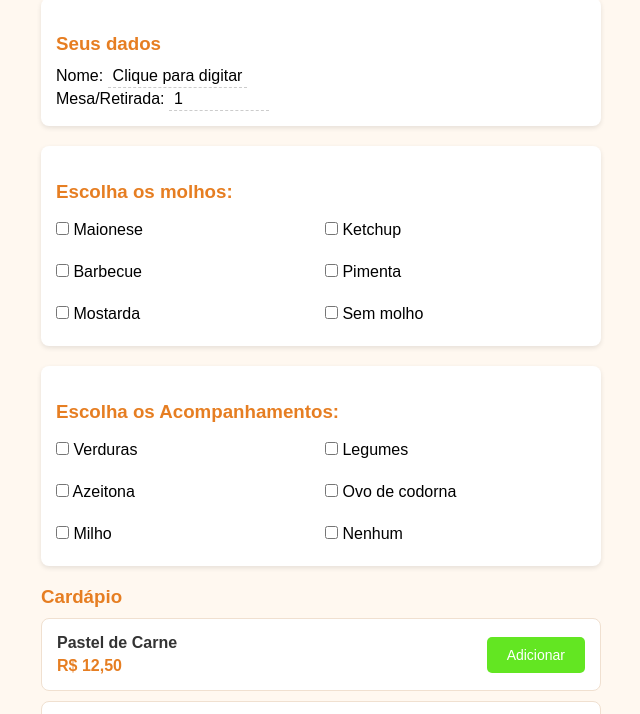
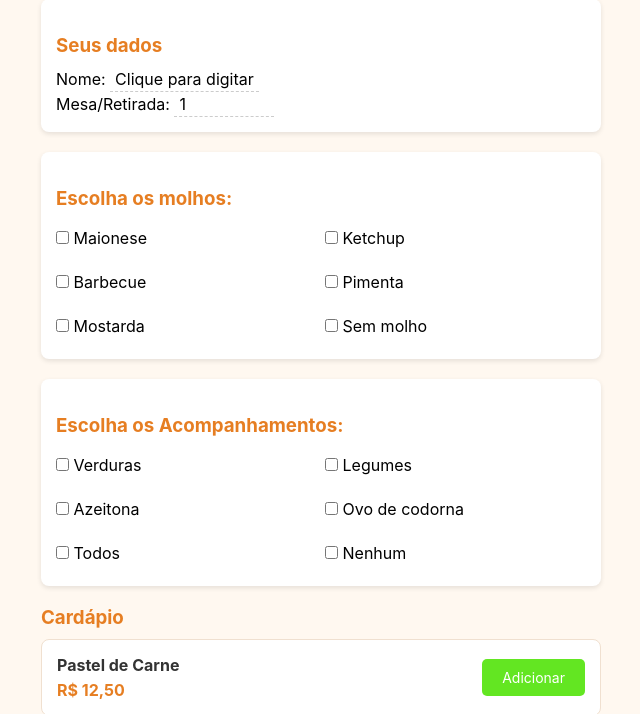
Before and after one commit to Quirino10/Rafas-pastel2, a plain HTML site: page index.html in a window 1280 px wide. Shown: the part 80-794 px from the top of the page, without its empty margins (319-959 px from the left). Drawn offline with Linux system fonts and the light colour scheme.

Commit message:
Add files via upload

```diff
--- a/index.html
+++ b/index.html
@@ -7,7 +7,7 @@
     <style>
         * { box-sizing: border-box; margin: 0; padding: 0; }
         body {
-            font-family: Arial, sans-serif;
+            font-family: -apple-system, BlinkMacSystemFont, "Segoe UI", Roboto, Helvetica, Arial, sans-serif;
             padding: 20px;
             max-width: 600px;
             margin: 0 auto;
@@ -58,6 +58,7 @@
             border-radius: 5px;
             cursor: pointer;
             font-size: 14px;
+            font-family: inherit;
         }
         button:hover { background: #d35400; }
 .btn-secundario { background: #95a5a6; }
@@ -102,7 +103,7 @@
             padding: 10px;
             border: 1px solid #ddd;
             border-radius: 5px;
-            font-family: Arial, sans-serif;
+            font-family: inherit;
             resize: vertical;
         }
 .botoes-carrinho {
@@ -140,7 +141,7 @@
             <label><input type="checkbox" name="acompanhamento" value="Legumes"> Legumes</label>
             <label><input type="checkbox" name="acompanhamento" value="Azeitona"> Azeitona</label>
             <label><input type="checkbox" name="acompanhamento" value="Ovo de codorna"> Ovo de codorna</label>
-            <label><input type="checkbox" name="acompanhamento" value="Milho"> Milho</label>
+            <label><input type="checkbox" name="acompanhamento" value="Todos"> Todos</label>
             <label><input type="checkbox" name="acompanhamento" value="Sem acompanhamento"> Nenhum</label>
         </div>
     </div>
```
Lines whose indentation alone changed are shown as unchanged.
